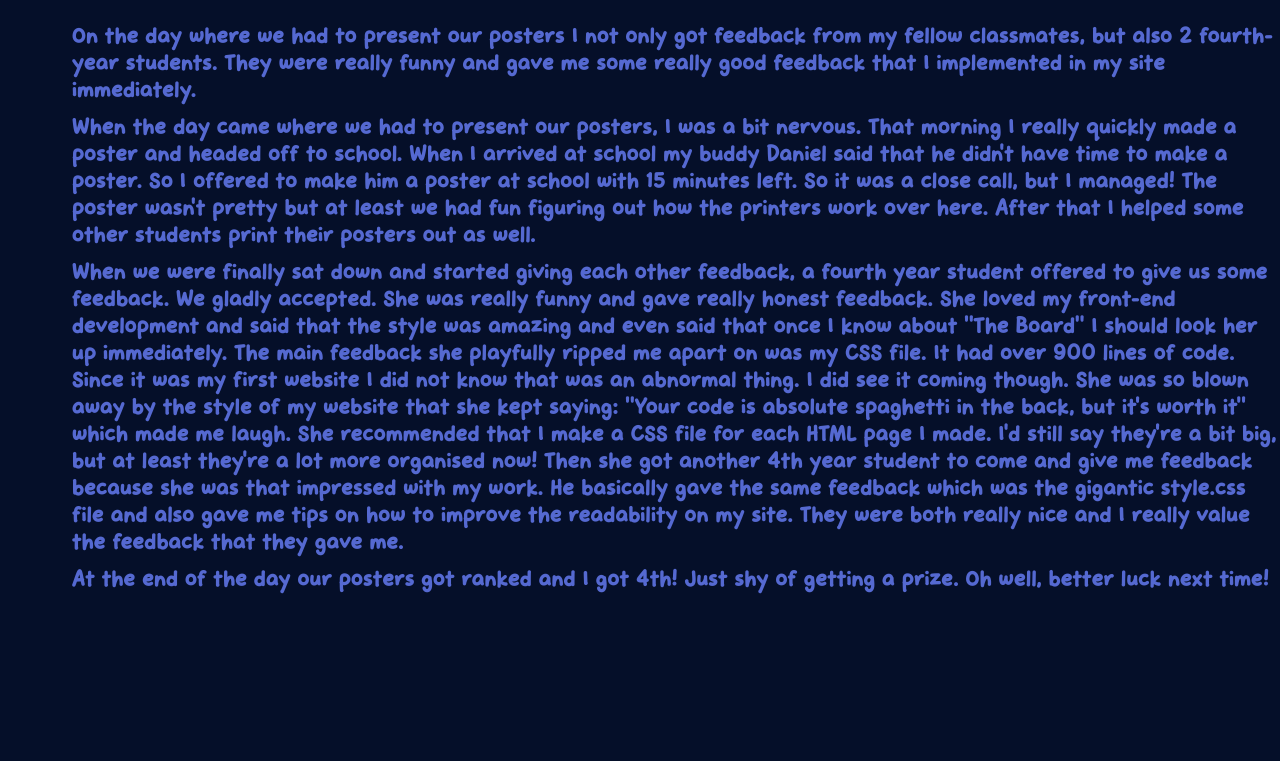
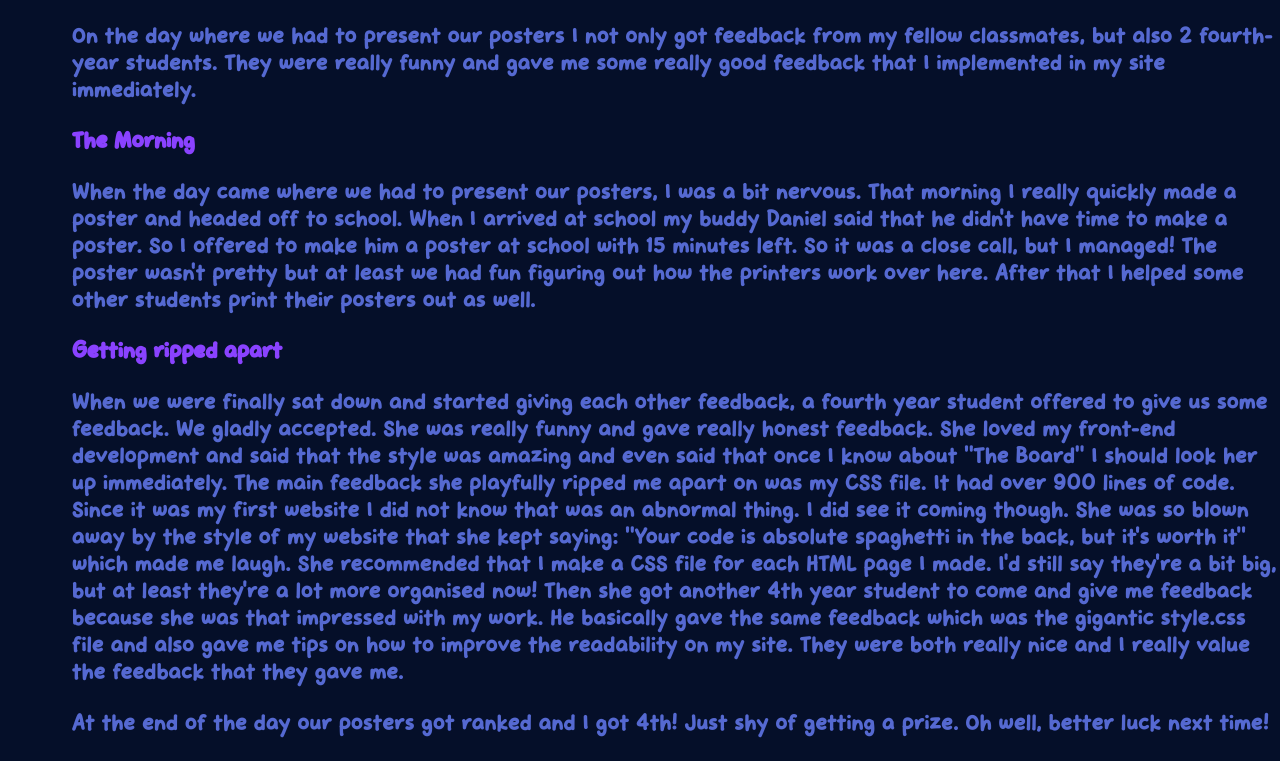
Before and after one commit to bredtoo/bredtoo.github.io, a plain HTML site: page blog-post4.html in a window 1280 px wide. Shown: the part 271-1032 px from the top of the page. Before the commit the page ends 888 px from the top, so only its background shows below. Drawn offline with nearby package versions, Linux system fonts and the light colour scheme.

Commit message:
added subheaders to blogs

```diff
--- a/blog-post4.html
+++ b/blog-post4.html
@@ -35,26 +35,44 @@
 
     <div class="blog-content">
         <h2>"Spaghetti but it's worth it"</h2>
+
         <p>
             On the day where we had to present our posters I not only got feedback from my fellow classmates, but also 2
             fourth-year students. They were really funny and gave me some really good feedback that I implemented in my
             site immediately.
-            <span class="minispacer"></span>
-            When the day came where we had to present our posters, I was a bit nervous. That morning I really quickly made a poster and headed off to school.
-            When I arrived at school my buddy Daniel said that he didn't have time to make a poster. So I offered to make him a poster at school with 15 minutes left.
-            So it was a close call, but I managed! The poster wasn't pretty but at least we had fun figuring out how the printers work over here. After that I helped some
+        </p>
+        <h3>The Morning</h3>
+        <p>
+            When the day came where we had to present our posters, I was a bit nervous. That morning I really quickly
+            made a poster and headed off to school.
+            When I arrived at school my buddy Daniel said that he didn't have time to make a poster. So I offered to
+            make him a poster at school with 15 minutes left.
+            So it was a close call, but I managed! The poster wasn't pretty but at least we had fun figuring out how the
+            printers work over here. After that I helped some
             other students print their posters out as well.
-            <span class="minispacer"></span>
-            When we were finally sat down and started giving each other feedback, a fourth year student offered to give us some feedback. We gladly accepted. She was really
-            funny and gave really honest feedback. She loved my front-end development and said that the style was amazing and even said that once I know about "The Board"
-            I should look her up immediately. The main feedback she playfully ripped me apart on was my CSS file. It had over 900 lines of code. Since it was my first
-            website I did not know that was an abnormal thing. I did see it coming though. She was so blown away by the style of my website that she kept saying: "Your code
-            is absolute spaghetti in the back, but it's worth it" which made me laugh. She recommended that I make a CSS file for each HTML page I made. I'd still say
-            they're a bit big, but at least they're a lot more organised now! Then she got another 4th year student to come and give me feedback because she was that impressed
-            with my work. He basically gave the same feedback which was the gigantic style.css file and also gave me tips on how to improve the readability on my site. They were
+        </p>
+        <h3>Getting ripped apart</h3>
+        <p>
+            When we were finally sat down and started giving each other feedback, a fourth year student offered to give
+            us some feedback. We gladly accepted. She was really
+            funny and gave really honest feedback. She loved my front-end development and said that the style was
+            amazing and even said that once I know about "The Board"
+            I should look her up immediately. The main feedback she playfully ripped me apart on was my CSS file. It had
+            over 900 lines of code. Since it was my first
+            website I did not know that was an abnormal thing. I did see it coming though. She was so blown away by the
+            style of my website that she kept saying: "Your code
+            is absolute spaghetti in the back, but it's worth it" which made me laugh. She recommended that I make a CSS
+            file for each HTML page I made. I'd still say
+            they're a bit big, but at least they're a lot more organised now! Then she got another 4th year student to
+            come and give me feedback because she was that impressed
+            with my work. He basically gave the same feedback which was the gigantic style.css file and also gave me
+            tips on how to improve the readability on my site. They were
             both really nice and I really value the feedback that they gave me.
-            <span class="minispacer"></span>
-            At the end of the day our posters got ranked and I got 4th! Just shy of getting a prize. Oh well, better luck next time!
+        </p>
+        <p>
+            At the end of the day our posters got ranked and I got 4th! Just shy of getting a prize. Oh well, better
+            luck
+            next time!
         </p>
     </div>
 </body>
```
Also changed, not shown: blog-post2.html (+10 -6 lines), blog-post6.html (+8 -3 lines).
